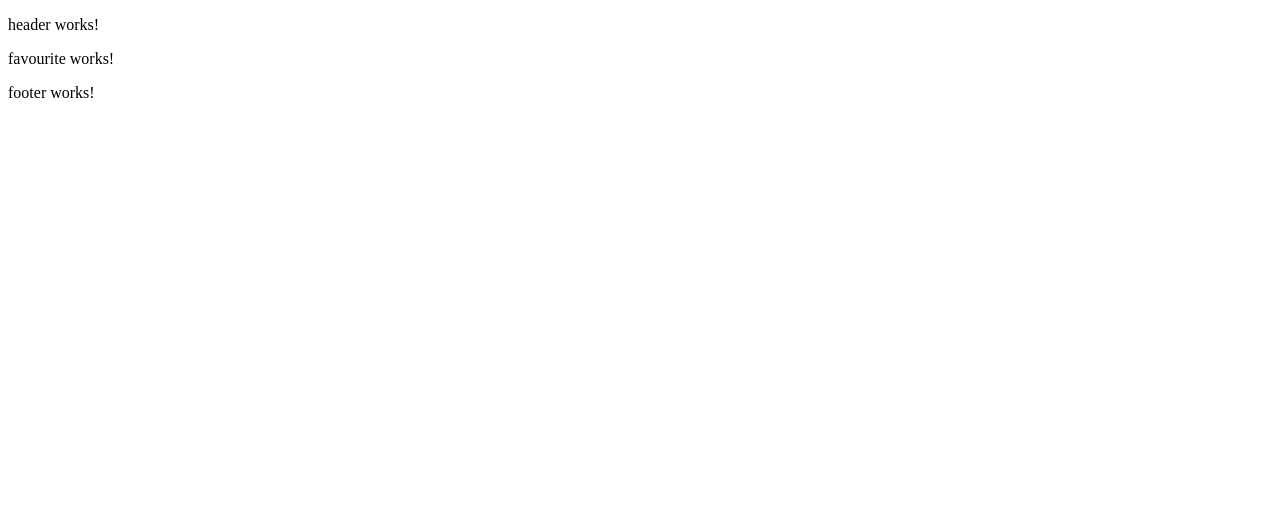
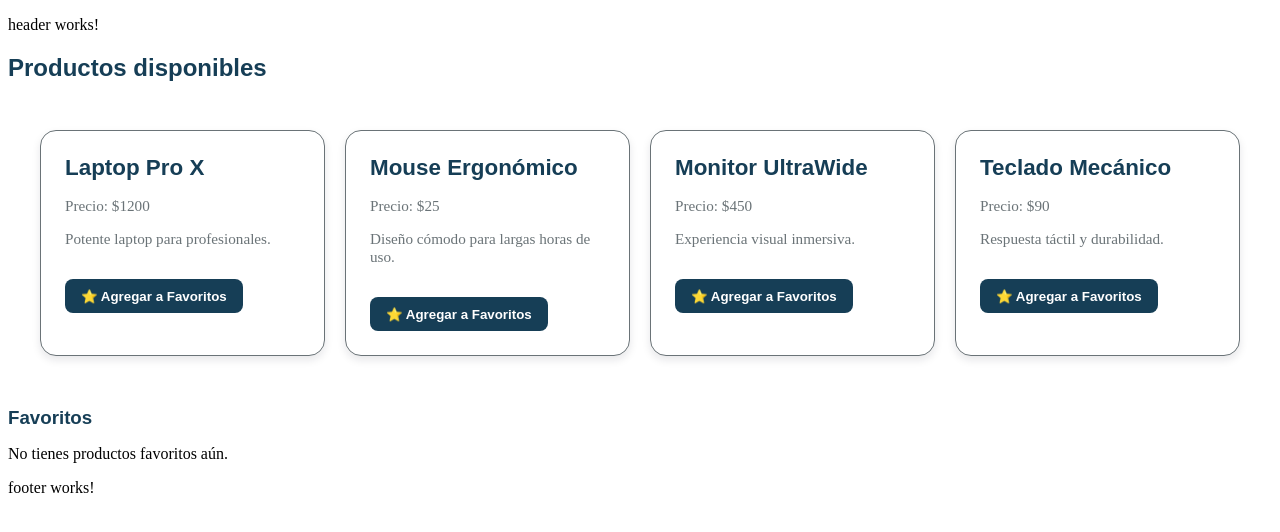
Before and after one commit to felipe0712RR/cabezafria-frontend, an Angular app: page /favourite in a window 1280 px wide. Shown: the top 532 px of the page. Built offline with nearby package versions, Linux system fonts and the light colour scheme.

Commit message:
[+] Se crea rama featute/favourite

```diff
--- a/src/app/app.routes.ts
+++ b/src/app/app.routes.ts
@@ -2,13 +2,13 @@ import { Routes } from '@angular/router';
 import { Home } from './pages/public/home/home';
 import { Login } from './pages/public/login/login';
 import { Register } from './pages/public/register/register';
-import { Favourite } from './pages/private/users/new-form/favourite/favourite';
+import { fovourite } from './pages/private/users/new-form/fovourite/fovourite';
 
 export const routes: Routes = [
     { path: 'home', component: Home },
     { path: 'login', component: Login},
     { path:'registe', component: Register},
-    { path:'favourite', component: Favourite},
+    { path:'favourite', component: fovourite},
     { path: '**', redirectTo: 'home',pathMatch: 'full'},
     { path: '', redirectTo: 'home',pathMatch: 'full'}
 ];
--- a/src/app/pages/private/users/new-form/favourite/favourite.html
+++ /dev/null
@@ -1 +0,0 @@
-<p>favourite works!</p>
--- /dev/null
+++ b/src/app/pages/private/users/new-form/fovourite/fovourite.css
@@ -0,0 +1,87 @@
+
+/* @import url('https://fonts.googleapis.com/css2?family=Anton&display=swap');
+@import url('https://fonts.googleapis.com/css2?family=Inter&display=swap');
+
+body {
+    margin: 0;
+    padding: 0;
+    font-family: 'Inter', sans-serif;
+    background-color: #ede8dc;
+    color: #0f1724;
+}
+
+/* Encabezados */
+h2, h3 {
+    font-family: 'Anton', sans-serif;
+    color: #163e56;
+    margin-bottom: 1rem;
+}
+
+/* Contenedor de productos */
+.container {
+    display: grid;
+    grid-template-columns: repeat(auto-fill, minmax(260px, 1fr));
+    gap: 20px;
+    padding: 2rem;
+}
+
+/* Tarjeta de producto */
+.product-card {
+  background-color: #ffffff;
+  border: 1px solid #6a7377;
+  border-radius: 16px;
+  padding: 1.5rem;
+  box-shadow: 0 4px 8px rgba(15, 23, 36, 0.1);
+  transition: transform 0.2s ease, box-shadow 0.2s ease;
+}
+
+.product-card:hover {
+  transform: translateY(-4px);
+  box-shadow: 0 6px 12px rgba(15, 23, 36, 0.15);
+}
+
+.product-card h3 {
+  margin-top: 0;
+  font-size: 1.4rem;
+}
+
+.product-card p {
+  color: #6a7377;
+  font-size: 0.95rem;
+}
+
+/* Botón de favoritos */
+.product-card button {
+  background-color: #163e56;
+  color: #fff;
+  border: none;
+  padding: 0.6rem 1rem;
+  margin-top: 1rem;
+  border-radius: 8px;
+  cursor: pointer;
+  font-weight: bold;
+  transition: background-color 0.3s ease;
+}
+
+.product-card button:hover {
+  background-color: #0f1724;
+}
+
+/* Mensaje si no hay productos */
+.no-products {
+  font-style: italic;
+  color: #6a7377;
+  text-align: center;
+  padding: 2rem;
+}
+
+/* Lista de favoritos */
+.fav-item {
+  background-color: #163e56;
+  color: #fff;
+  padding: 1rem;
+  margin: 0.5rem 0;
+  border-radius: 12px;
+  font-weight: 500;
+  font-family: 'Inter', sans-serif;
+}
--- /dev/null
+++ b/src/app/pages/private/users/new-form/fovourite/fovourite.html
@@ -0,0 +1,24 @@
+<h2>Productos disponibles</h2>
+<div class="container ">
+    @for (product of products; track product.id) {
+        <div class="product-card">
+            <h3>{{ product.name }}</h3>
+            <p>Precio: ${{ product.price }}</p>
+            <p>{{ product.description }}</p>
+
+            <button (click)="toggleFavorite(product)">
+                {{ favIds.has(product.id) ? '❌ Quitar de Favoritos' : '⭐ Agregar a Favoritos' }}
+            </button>
+        </div>
+    } @empty {
+        <p class="no-products">No hay productos disponibles en este momento.</p>
+    }
+</div>
+
+
+<h3>Favoritos</h3>
+@for (fav of listFavs; track fav.id) {
+    <div class="fav-item">{{ fav.name }}</div>
+} @empty {
+    <p>No tienes productos favoritos aún.</p>
+}
--- /dev/null
+++ b/src/app/pages/private/users/new-form/fovourite/fovourite.ts
@@ -0,0 +1,48 @@
+
+import { Component, OnInit } from '@angular/core';
+import { CommonModule } from '@angular/common';
+
+@Component({
+  selector: 'app-home',
+  standalone: true,
+  imports: [CommonModule],
+  templateUrl: './fovourite.html',
+  styleUrls: ['./fovourite.css']
+})
+export class fovourite implements OnInit {
+  products = [
+    { id: 1, name: 'Laptop Pro X', price: 1200, description: 'Potente laptop para profesionales.' },
+    { id: 2, name: 'Mouse Ergonómico', price: 25, description: 'Diseño cómodo para largas horas de uso.' },
+    { id: 3, name: 'Monitor UltraWide', price: 450, description: 'Experiencia visual inmersiva.' },
+    { id: 4, name: 'Teclado Mecánico', price: 90, description: 'Respuesta táctil y durabilidad.' }
+  ];
+
+  listFavs: any[] = [];
+  favIds = new Set<number>();
+
+  ngOnInit(): void {
+    this.loadFavorites();
+  }
+
+  loadFavorites(): void {
+    const stored = localStorage.getItem('@favs');
+    this.listFavs = stored ? JSON.parse(stored) : [];
+    this.favIds = new Set(this.listFavs.map(p => p.id));
+  }
+
+  toggleFavorite(product: any): void {
+    const stored = localStorage.getItem('@favs');
+    let favs = stored ? JSON.parse(stored) : [];
+
+    const index = favs.findIndex((item: any) => item.id === product.id);
+
+    if (index > -1) {
+      favs.splice(index, 1);
+    } else {
+      favs.push(product);
+    }
+
+    localStorage.setItem('@favs', JSON.stringify(favs));
+    this.loadFavorites();
+  }
+}
```
Also changed, not shown: src/app/pages/private/users/new-form/favourite/favourite.ts (deleted, +0 -11 lines), src/app/pages/private/users/new-form/favourite/favourite.css (deleted).
